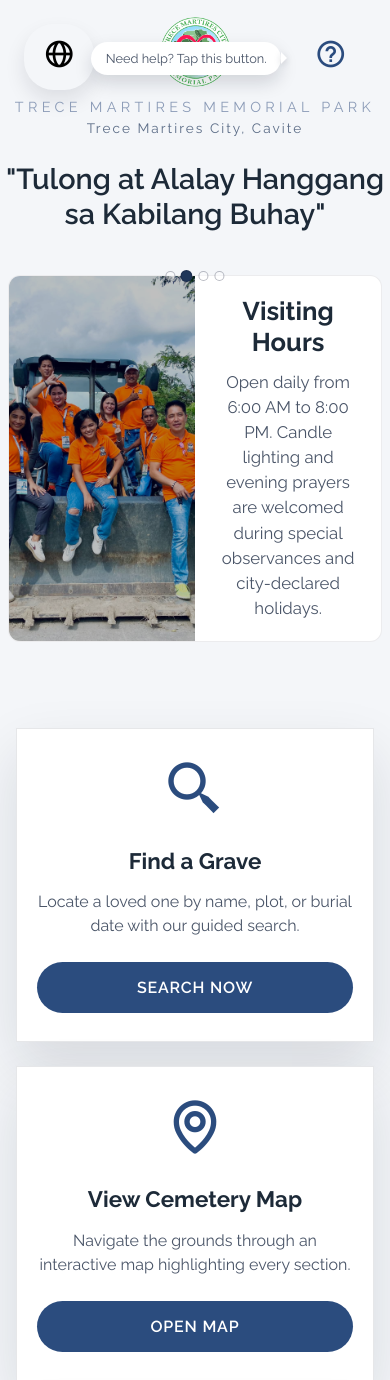
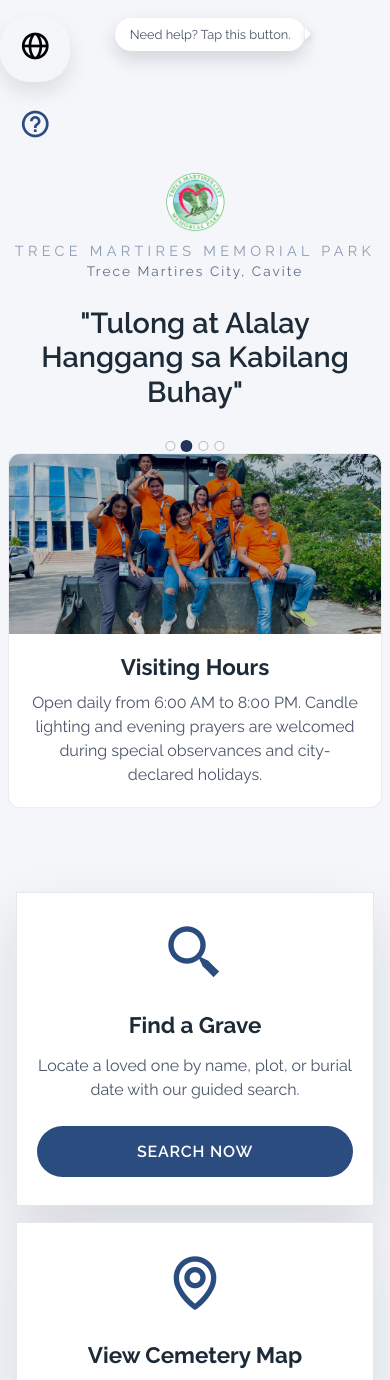
Before and after one commit to GigaBitxx/Kiosk, a PHP site: page /CAPSTONE/main.php in a window 390 px wide. Shown: the top 1380 px of the page. Run offline with PHP 8.4, Linux system fonts and the light colour scheme; some libraries are stand-ins or nearby versions.

Commit message:
Update main.php

```diff
--- a/main.php
+++ b/main.php
@@ -296,15 +296,14 @@ require_once 'config/database.php';
             body {
                 overflow-y: auto;
             }
-            .action-toggle {
-                position: absolute;
-                top: 1.5rem;
-                left: 1.5rem;
+            .home-wrapper {
+                padding: 1.25rem 0 1.75rem;
             }
+            .action-toggle,
             .help-toggle {
-                position: absolute;
-                top: 1.5rem;
-                right: 1.5rem;
+                position: static;
+                margin-bottom: 0.75rem;
+                gap: 0.75rem;
             }
             .hero-header {
                 flex-direction: column;
@@ -314,20 +313,40 @@ require_once 'config/database.php';
                 flex-direction: column;
                 gap: 0.5rem;
             }
+            .hero-logo img {
+                height: 60px;
+            }
+            .hero-title {
+                font-size: clamp(1.8rem, 6vw, 2.2rem);
+                padding: 0 0.5rem;
+            }
             .hero-info {
                 padding: 0;
             }
             .info-panel {
                 border-radius: 12px;
+                flex-direction: column;
+                min-height: 0;
+            }
+            .info-content {
+                padding: 1.25rem 1.5rem 1.5rem;
+                gap: 0.6rem;
             }
             .info-content h4 {
-                font-size: 1.6rem;
+                font-size: 1.4rem;
             }
             .info-content p {
-                font-size: 1.05rem;
+                font-size: 1rem;
+            }
+            .info-visual {
+                min-height: 180px;
+            }
+            .info-dots {
+                top: 0.5rem;
             }
             .primary-actions {
                 grid-template-columns: 1fr;
+                gap: 1rem;
             }
         }
 
```
